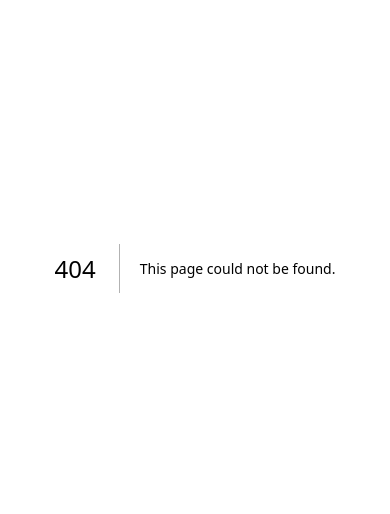
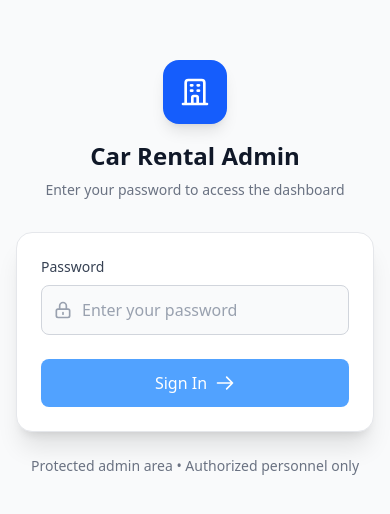
Before and after one commit to Muhammad-umais-khan/rental-car, a Next.js app: page /login in a window 390 px wide. Before the commit this address had no page. Shown: the part 154-668 px from the top of the page. Built offline with nearby package versions, Linux system fonts and the light colour scheme.

Commit message:
feat: Add login page with password authentication
- Create login page with consistent dark theme styling
- Add API routes for login/logout with cookie-based auth
- Add middleware to protect dashboard routes
- Support multiple valid passwords
- Responsive design matching dashboard aesthetic

```diff
--- /dev/null
+++ b/src/app/api/auth/login/route.js
@@ -0,0 +1,42 @@
+import { NextResponse } from "next/server";
+import { cookies } from "next/headers";
+
+// Valid passwords - you can add more passwords here
+const VALID_PASSWORDS = ["admin123", "carrental2024"];
+
+export async function POST(request) {
+  try {
+    const { password } = await request.json();
+
+    if (!password) {
+      return NextResponse.json(
+        { error: "Password is required" },
+        { status: 400 }
+      );
+    }
+
+    if (VALID_PASSWORDS.includes(password)) {
+      // Set authentication cookie
+      const cookieStore = await cookies();
+      cookieStore.set("auth-token", "authenticated", {
+        httpOnly: true,
+        secure: process.env.NODE_ENV === "production",
+        sameSite: "lax",
+        maxAge: 60 * 60 * 24 * 7, // 7 days
+        path: "/",
+      });
+
+      return NextResponse.json({ success: true });
+    }
+
+    return NextResponse.json(
+      { error: "Invalid password" },
+      { status: 401 }
+    );
+  } catch (error) {
+    return NextResponse.json(
+      { error: "Something went wrong" },
+      { status: 500 }
+    );
+  }
+}
--- /dev/null
+++ b/src/app/api/auth/logout/route.js
@@ -0,0 +1,9 @@
+import { NextResponse } from "next/server";
+import { cookies } from "next/headers";
+
+export async function POST() {
+  const cookieStore = await cookies();
+  cookieStore.delete("auth-token");
+
+  return NextResponse.json({ success: true });
+}
--- /dev/null
+++ b/src/app/login/page.js
@@ -0,0 +1,188 @@
+"use client";
+
+import { useState } from "react";
+import { useRouter } from "next/navigation";
+
+export default function LoginPage() {
+  const router = useRouter();
+  const [password, setPassword] = useState("");
+  const [error, setError] = useState("");
+  const [isLoading, setIsLoading] = useState(false);
+
+  const handleSubmit = async (e) => {
+    e.preventDefault();
+    setError("");
+    setIsLoading(true);
+
+    try {
+      const response = await fetch("/api/auth/login", {
+        method: "POST",
+        headers: {
+          "Content-Type": "application/json",
+        },
+        body: JSON.stringify({ password }),
+      });
+
+      const data = await response.json();
+
+      if (response.ok) {
+        router.push("/dashboard");
+        router.refresh();
+      } else {
+        setError(data.error || "Invalid password");
+      }
+    } catch (err) {
+      setError("Something went wrong. Please try again.");
+    } finally {
+      setIsLoading(false);
+    }
+  };
+
+  return (
+    <div className="min-h-screen bg-gray-50 dark:bg-gray-900 flex items-center justify-center p-4">
+      <div className="w-full max-w-md">
+        {/* Logo/Brand Section */}
+        <div className="text-center mb-8">
+          <div className="inline-flex items-center justify-center w-16 h-16 bg-blue-600 rounded-2xl mb-4 shadow-lg">
+            <svg
+              className="w-8 h-8 text-white"
+              fill="none"
+              stroke="currentColor"
+              viewBox="0 0 24 24"
+            >
+              <path
+                strokeLinecap="round"
+                strokeLinejoin="round"
+                strokeWidth={2}
+                d="M19 21V5a2 2 0 00-2-2H7a2 2 0 00-2 2v16m14 0h2m-2 0h-5m-9 0H3m2 0h5M9 7h1m-1 4h1m4-4h1m-1 4h1m-5 10v-5a1 1 0 011-1h2a1 1 0 011 1v5m-4 0h4"
+              />
+            </svg>
+          </div>
+          <h1 className="text-2xl sm:text-3xl font-bold text-gray-900 dark:text-gray-100">
+            Car Rental Admin
+          </h1>
+          <p className="mt-2 text-sm sm:text-base text-gray-500 dark:text-gray-400">
+            Enter your password to access the dashboard
+          </p>
+        </div>
+
+        {/* Login Card */}
+        <div className="bg-white dark:bg-gray-800 rounded-2xl shadow-xl border border-gray-200 dark:border-gray-700 p-6 sm:p-8">
+          <form onSubmit={handleSubmit} className="space-y-6">
+            {/* Error Message */}
+            {error && (
+              <div className="p-4 bg-red-50 dark:bg-red-900/20 border border-red-200 dark:border-red-800 rounded-lg">
+                <div className="flex items-center gap-3">
+                  <svg
+                    className="w-5 h-5 text-red-500 flex-shrink-0"
+                    fill="none"
+                    stroke="currentColor"
+                    viewBox="0 0 24 24"
+                  >
+                    <path
+                      strokeLinecap="round"
+                      strokeLinejoin="round"
+                      strokeWidth={2}
+                      d="M12 8v4m0 4h.01M21 12a9 9 0 11-18 0 9 9 0 0118 0z"
+                    />
+                  </svg>
+                  <p className="text-sm text-red-600 dark:text-red-400">{error}</p>
+                </div>
+              </div>
+            )}
+
+            {/* Password Input */}
+            <div>
+              <label
+                htmlFor="password"
+                className="block text-sm font-medium text-gray-700 dark:text-gray-300 mb-2"
+              >
+                Password
+              </label>
+              <div className="relative">
+                <div className="absolute inset-y-0 left-0 pl-3 flex items-center pointer-events-none">
+                  <svg
+                    className="w-5 h-5 text-gray-400"
+                    fill="none"
+                    stroke="currentColor"
+                    viewBox="0 0 24 24"
+                  >
+                    <path
+                      strokeLinecap="round"
+                      strokeLinejoin="round"
+                      strokeWidth={2}
+                      d="M12 15v2m-6 4h12a2 2 0 002-2v-6a2 2 0 00-2-2H6a2 2 0 00-2 2v6a2 2 0 002 2zm10-10V7a4 4 0 00-8 0v4h8z"
+                    />
+                  </svg>
+                </div>
+                <input
+                  id="password"
+                  type="password"
+                  value={password}
+                  onChange={(e) => setPassword(e.target.value)}
+                  placeholder="Enter your password"
+                  required
+                  className="w-full pl-10 pr-4 py-3 bg-gray-50 dark:bg-gray-700 border border-gray-300 dark:border-gray-600 rounded-lg text-gray-900 dark:text-gray-100 placeholder-gray-400 dark:placeholder-gray-500 focus:outline-none focus:ring-2 focus:ring-blue-500 focus:border-transparent transition-all"
+                />
+              </div>
+            </div>
+
+            {/* Submit Button */}
+            <button
+              type="submit"
+              disabled={isLoading || !password}
+              className="w-full flex items-center justify-center gap-2 px-4 py-3 bg-blue-600 hover:bg-blue-700 disabled:bg-blue-400 disabled:cursor-not-allowed text-white font-medium rounded-lg transition-colors focus:outline-none focus:ring-2 focus:ring-blue-500 focus:ring-offset-2 dark:focus:ring-offset-gray-800"
+            >
+              {isLoading ? (
+                <>
+                  <svg
+                    className="animate-spin h-5 w-5 text-white"
+                    fill="none"
+                    viewBox="0 0 24 24"
+                  >
+                    <circle
+                      className="opacity-25"
+                      cx="12"
+                      cy="12"
+                      r="10"
+                      stroke="currentColor"
+                      strokeWidth="4"
+                    />
+                    <path
+                      className="opacity-75"
+                      fill="currentColor"
+                      d="M4 12a8 8 0 018-8V0C5.373 0 0 5.373 0 12h4zm2 5.291A7.962 7.962 0 014 12H0c0 3.042 1.135 5.824 3 7.938l3-2.647z"
+                    />
+                  </svg>
+                  Signing in...
+                </>
+              ) : (
+                <>
+                  Sign In
+                  <svg
+                    className="w-5 h-5"
+                    fill="none"
+                    stroke="currentColor"
+                    viewBox="0 0 24 24"
+                  >
+                    <path
+                      strokeLinecap="round"
+                      strokeLinejoin="round"
+                      strokeWidth={2}
+                      d="M14 5l7 7m0 0l-7 7m7-7H3"
+                    />
+                  </svg>
+                </>
+              )}
+            </button>
+          </form>
+        </div>
+
+        {/* Footer */}
+        <p className="mt-6 text-center text-sm text-gray-500 dark:text-gray-400">
+          Protected admin area • Authorized personnel only
+        </p>
+      </div>
+    </div>
+  );
+}
--- /dev/null
+++ b/src/middleware.js
@@ -0,0 +1,39 @@
+import { NextResponse } from "next/server";
+
+export function middleware(request) {
+  const authToken = request.cookies.get("auth-token");
+  const { pathname } = request.nextUrl;
+
+  // Public routes that don't require authentication
+  const publicRoutes = ["/login", "/api/auth/login"];
+  const isPublicRoute = publicRoutes.some((route) => pathname.startsWith(route));
+
+  // If accessing public route, allow
+  if (isPublicRoute) {
+    // If already logged in and trying to access login, redirect to dashboard
+    if (pathname === "/login" && authToken?.value === "authenticated") {
+      return NextResponse.redirect(new URL("/dashboard", request.url));
+    }
+    return NextResponse.next();
+  }
+
+  // If not authenticated and trying to access protected route
+  if (!authToken || authToken.value !== "authenticated") {
+    return NextResponse.redirect(new URL("/login", request.url));
+  }
+
+  return NextResponse.next();
+}
+
+export const config = {
+  matcher: [
+    /*
+     * Match all request paths except:
+     * - _next/static (static files)
+     * - _next/image (image optimization files)
+     * - favicon.ico (favicon file)
+     * - public folder
+     */
+    "/((?!_next/static|_next/image|favicon.ico|.*\\.(?:svg|png|jpg|jpeg|gif|webp)$).*)",
+  ],
+};
```
